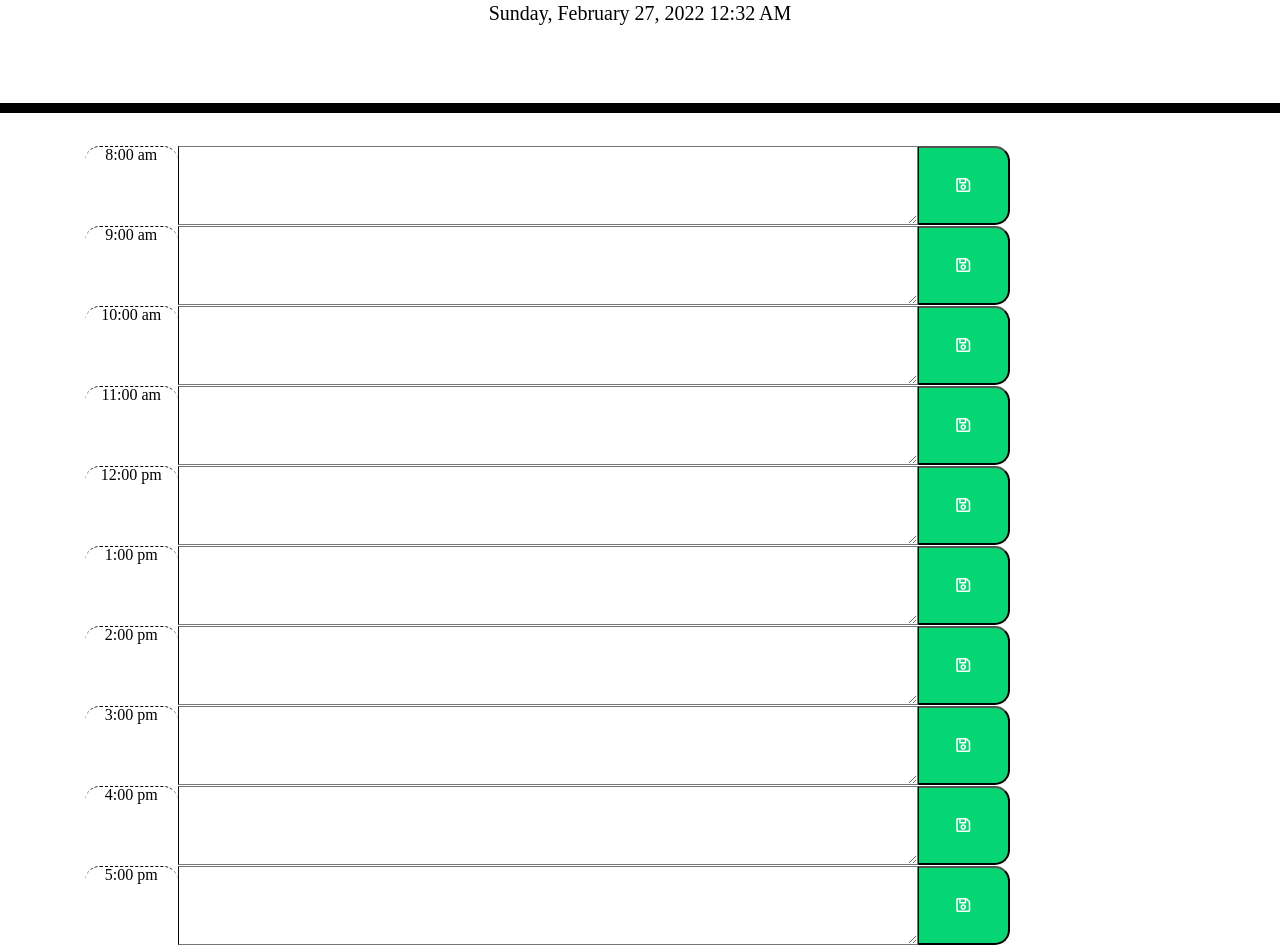
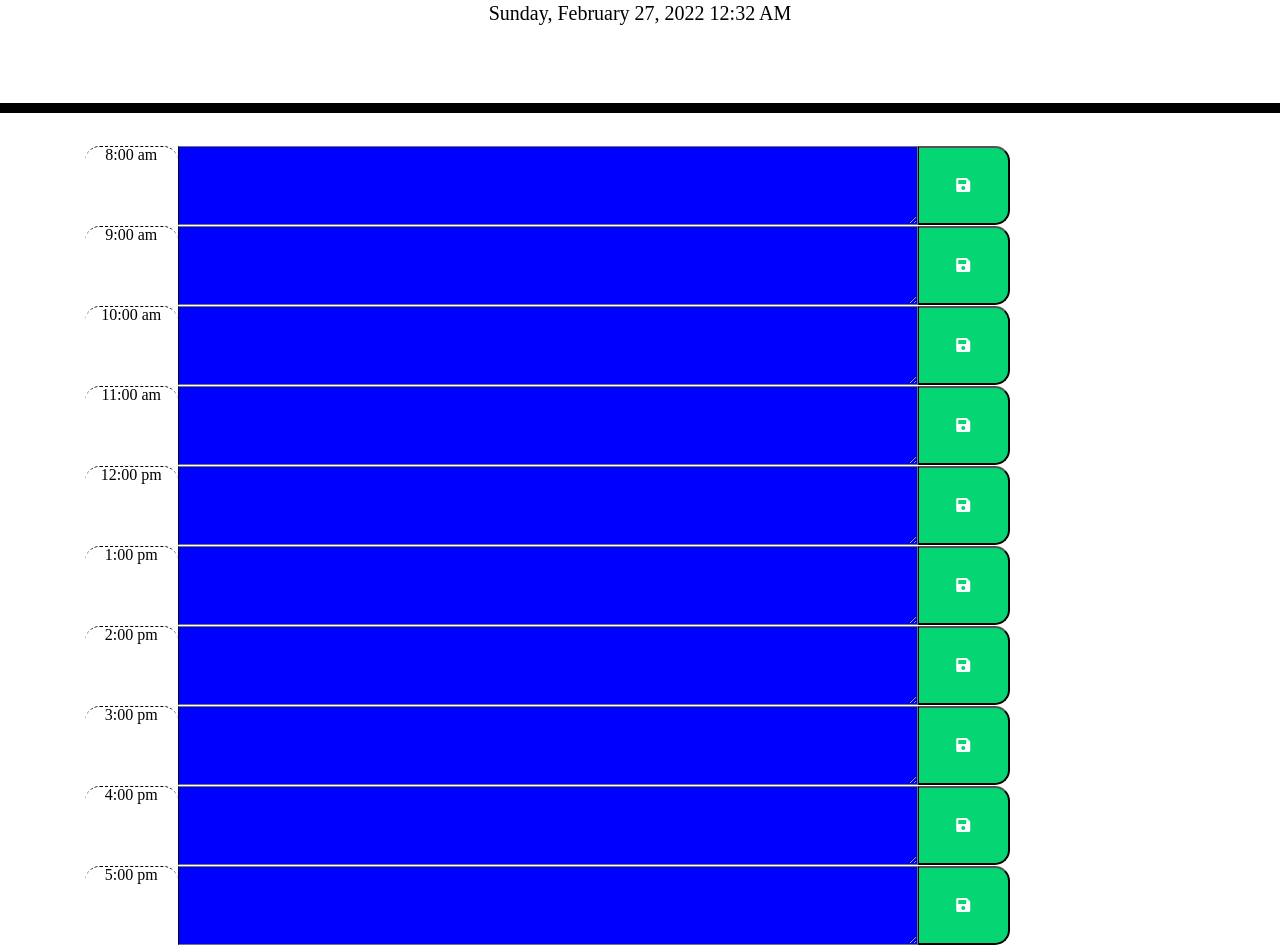
Before and after one commit to Cruz801/work-day-scheduler, a plain HTML site: page index.html in a window 1280 px wide. Shown: the part 191-1136 px from the top of the page. Drawn offline with nearby package versions, Linux system fonts and the light colour scheme.

Commit message:
refactored

```diff
--- a/index.html
+++ b/index.html
@@ -21,77 +21,77 @@
       <p id="day" class="lead"></p>
     </header>
     <div class="container">
-      <!-- Timeblocks -->
+
       <div class="container">
       <div class="row">
         <div class ="col-1 hour time-block">8:00 am</div>
-        <textarea id="eight" class="col-8 text"></textarea>
-        <button class="col-1 saveBtn"><i class="far fa-save"></i></button>
+        <textarea id="8" class="col-8 text"></textarea>
+        <button class="col-1 saveBtn"><i class="fas fa-save"></i></button>
 
       </div>
 
       <div class="row">
 
         <div class ="col-1 hour time-block">9:00 am</div>
-        <textarea id="nine" class=" col-8 text"></textarea>
-        <button class="col-1 saveBtn"><i class="far fa-save"></i></button>
+        <textarea id="9" class=" col-8 text"></textarea>
+        <button class="col-1 saveBtn"><i class="fas fa-save"></i></button>
       </div>
 
       <div class="row">
 
         <div class ="col-1 hour time-block">10:00 am</div>
-        <textarea id="ten" class=" col-8 text"></textarea>
-        <button class="col-1 saveBtn"><i class="far fa-save"></i></button>
+        <textarea id="10" class=" col-8 text"></textarea>
+        <button class="col-1 saveBtn"><i class="fas fa-save"></i></button>
       </div>
 
       <div class="row">
 
         <div class ="col-1 hour time-block">11:00 am</div>
-        <textarea id="eleven" class=" col-8 text"></textarea>
-        <button class="col-1 saveBtn"><i class="far fa-save"></i></button>
+        <textarea id="11" class=" col-8 text"></textarea>
+        <button class="col-1 saveBtn"><i class="fas fa-save"></i></button>
       </div>
 
       <div class="row">
 
         <div class ="col-1 hour time-block">12:00 pm</div>
-        <textarea id="twelve" class=" col-8 text"></textarea>
-        <button class="col-1 saveBtn"><i class="far fa-save"></i></button>
+        <textarea id="12" class=" col-8 text"></textarea>
+        <button class="col-1 saveBtn"><i class="fas fa-save"></i></button>
       </div>
 
       <div class="row">
 
         <div class ="col-1 hour time-block">1:00 pm</div>
-        <textarea id="thirteen" class=" col-8 text"></textarea>
-        <button class="col-1 saveBtn"><i class="far fa-save"></i></button>
+        <textarea id="13" class=" col-8 text"></textarea>
+        <button class="col-1 saveBtn"><i class="fas fa-save"></i></button>
       </div>
 
 
       <div class="row">
 
         <div class ="col-1 hour time-block">2:00 pm</div>
-        <textarea id="fourteen" class=" col-8 text"></textarea>
-        <button class="col-1 saveBtn"><i class="far fa-save"></i></button>
+        <textarea id="14" class=" col-8 text"></textarea>
+        <button class="col-1 saveBtn"><i class="fas fa-save"></i></button>
       </div>
 
       <div class="row">
 
         <div class ="col-1 hour time-block">3:00 pm</div>
-        <textarea id="fifteen" class=" col-8 text"></textarea>
-        <button class="col-1 saveBtn"><i class="far fa-save"></i></button>
+        <textarea id="15" class=" col-8 text"></textarea>
+        <button class="col-1 saveBtn"><i class="fas fa-save"></i></button>
       </div>
 
       <div class="row">
 
         <div class ="col-1 hour time-block">4:00 pm</div>
-        <textarea id="sixteen" class=" col-8 text"></textarea>
-        <button class="col-1 saveBtn"><i class="far fa-save"></i></button>
+        <textarea id="16" class=" col-8 text"></textarea>
+        <button class="col-1 saveBtn"><i class="fas fa-save"></i></button>
       </div>
 
       <div class="row">
 
         <div class ="col-1 hour time-block">5:00 pm</div>
-        <textarea id="seventeen" class=" col-8 text"></textarea>
-        <button class="col-1 saveBtn"><i class="far fa-save"></i></button>
+        <textarea id="17" class=" col-8 text"></textarea>
+        <button class="col-1 saveBtn"><i class="fas fa-save"></i></button>
       </div>
 
 
--- a/script.js
+++ b/script.js
@@ -1,4 +1,85 @@
-var m = moment();
+$(document).ready(function () {
+    var m = moment();
+    // var allTimeBlocks =
+
+    $("#day").text(moment().format('LLLL'));
+    // check storage for saved texts
+    $('textarea').each(function () {
+        getStorage($(this))
+    })
 
 
-$("#day").text(moment().format('LLLL'));
+    function change(element) {
+        // get id of element
+        //m to get the hour
+        // compare id with current hour
+        // switch case to determine time color
+        var id = Number(element[0].id)
+        var currentHour = Number(moment().format('H'));
+        element.removeClass('past', 'present', 'future')
+        if (id < currentHour) {
+
+            element.addClass('past')
+        } else if (id === currentHour) {
+            element.addClass('present')
+        } else {
+            element.addClass('future')
+        }
+    }
+    // add colors to blocks
+    $('textarea').each(function () {
+        change($(this))
+    })
+
+    // save to local storage
+    function saveText(element) {
+        var textArea = element.prev()
+        var text = textArea.val()
+        var id = textArea[0].id
+        localStorage.setItem(id, text)
+
+    }
+    // add event listeners to buttons
+    $('.saveBtn').each(function () {
+        $(this).on('click', function () {
+            saveText($(this));
+
+        })
+    })
+
+    // Check local storage for given element
+    function getStorage(element) {
+        var id = element[0].id
+        var textFromStorage = localStorage.getItem(id)
+
+        if(textFromStorage){
+            element.text(textFromStorage)
+        }
+    }
+
+
+
+
+
+
+
+
+
+
+
+
+
+
+
+
+
+
+
+
+
+
+
+
+
+
+})
```
